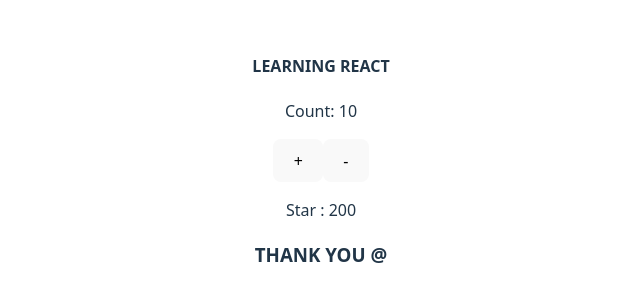
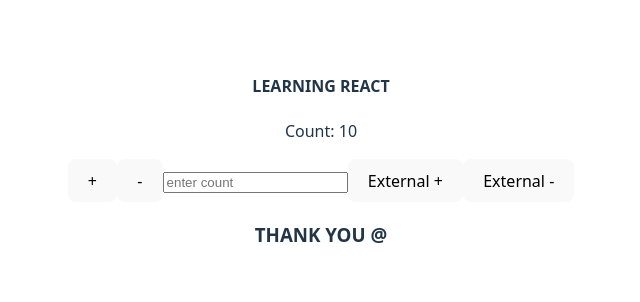
Before and after one commit to bhagyesh16/react-vite, a React (Vite) app: page / in a window 1280 px wide. Shown: the part 240-542 px from the top of the page, without its empty margins (319-959 px from the left). Built offline with nearby package versions, Linux system fonts and the light colour scheme.

Commit message:
29=07=2025

```diff
--- a/src/App.jsx
+++ b/src/App.jsx
@@ -1,9 +1,10 @@
 import { useEffect, useState } from 'react';
 import './App.css';
+import CommonButton from './components/commonButton';
 
 function App() {
   const [count, setCount] = useState(0);
-  const [star,setStar] = useState (100);
+
   useEffect(()=>{
     setCount(10)
   },[])
@@ -13,25 +14,27 @@
       setCount(count - 1);
     }
   }
-  useEffect(()=>{
-    if(count === 10) setStar(200)
-    if(count < 10) setStar(100)
-    if(count > 10) setStar(300)
-    },[count]
-  )
+
    const handleClick = () => {
       const countinc = count + 1;
       setCount(countinc);
   };
+
+  const handleCountChange = (event) => {
+    const dcount = Number(event.target.value)
+    setCount(dcount)
+  }
   return (
-    <>
+    <div>
       <h4>LEARNING REACT</h4>
       <p>Count: {count}</p>
       <button onClick={handleClick}>+</button>
       <button onClick={handleClick2}>-</button>
-      <p>Star : {star}</p>
+      <input onChange={handleCountChange} type='number' placeholder='enter count'/>
+      <CommonButton label="External +" onClick={handleClick}/>
+      <CommonButton label="External -" onClick={handleClick2}/>
       <h3>THANK YOU @</h3>
-    </>
+    </div>
   );
 }
 
--- /dev/null
+++ b/src/components/CommonButton.jsx
@@ -0,0 +1,9 @@
+import React from 'react'
+
+const CommonButton = ({label,onClick}) => {
+  return (
+    <button onClick={onClick }>{label}</button>
+  )
+}
+
+export default CommonButton
```
